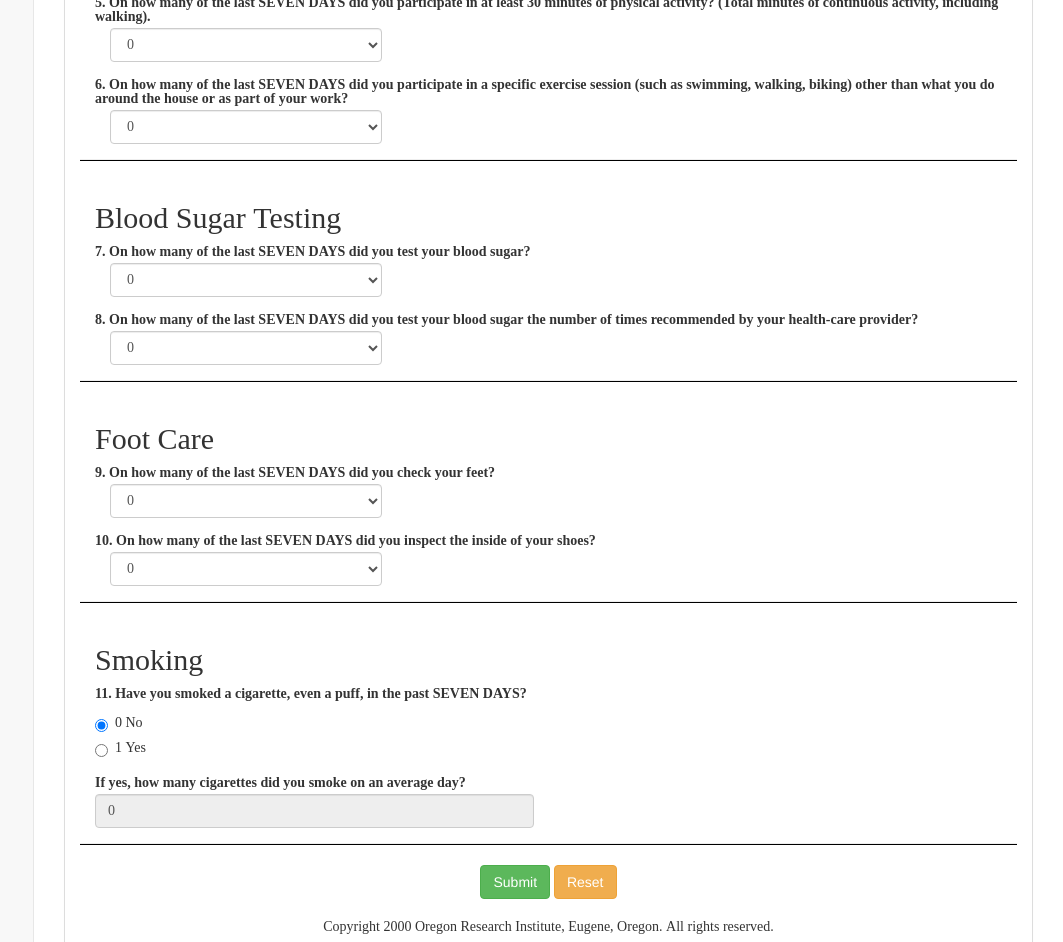
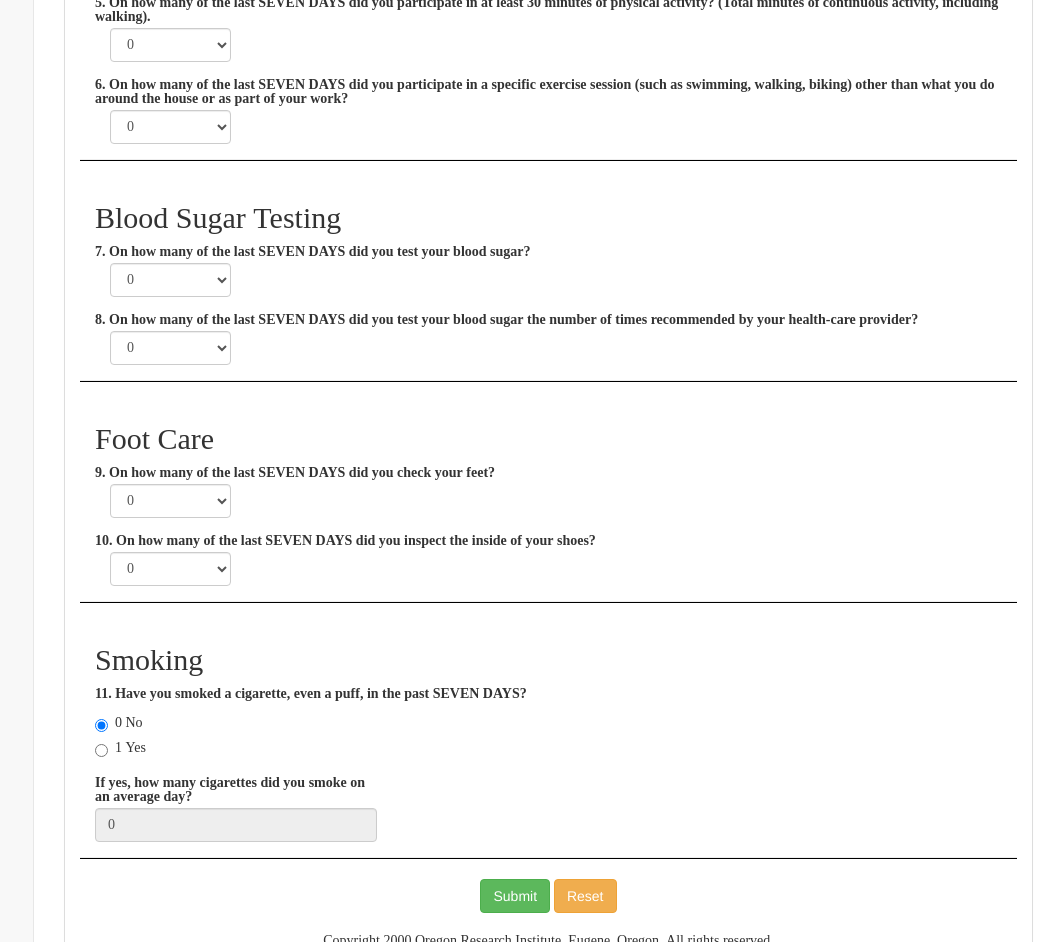
Before and after one commit to junaidrao21/bsmat, a website: page pages/sdsca.html in a window 1280 px wide. Shown: the part 698-1640 px from the top of the page, without its empty margins (217-1280 px from the left). Drawn offline with Linux system fonts and the light colour scheme.

Commit message:
sdsca: changed column values

```diff
--- a/pages/sdsca.html
+++ b/pages/sdsca.html
@@ -116,7 +116,7 @@
                                             <div class="form-group">
                                                 <label>1. How many of the last SEVEN DAYS have you followed a healthful eating plan? </label>
 												<br/>
-												<div class="form-group col-lg-4">
+												<div class="form-group col-lg-2">
 												    <select class="form-control" name="sdsca1">
 												        <option>0</option>
 												        <option>1</option>
@@ -174,7 +174,7 @@
                                             <div class="form-group">
                                                 <label>2. On average, over the past month, how many DAYS PER WEEK have you followed your eating plan? </label>
 												<br/>
-												<div class="form-group col-lg-4">
+												<div class="form-group col-lg-2">
 												    <select class="form-control" name="sdsca2">
 												        <option>0</option>
 												        <option>1</option>
@@ -232,7 +232,7 @@
                                             <div class="form-group">
                                                 <label>3. On how many of the last SEVEN DAYS did you eat five or more servings of fruits and vegetables? </label>
 												<br/>
-												<div class="form-group col-lg-4">
+												<div class="form-group col-lg-2">
 												    <select class="form-control" name="sdsca3">
 												        <option>0</option>
 												        <option>1</option>
@@ -290,7 +290,7 @@
                                             <div class="form-group">
                                                 <label>4. On how many of the last SEVEN DAYS did you eat high-fat foods, such as red meat or full-fat dairy products? </label>
 												<br/>
-												<div class="form-group col-lg-4">
+												<div class="form-group col-lg-2">
 												    <select class="form-control" name="sdsca4">
 												        <option>0</option>
 												        <option>1</option>
@@ -351,7 +351,7 @@
                                                 <label>5. On how many of the last SEVEN DAYS did you participate in at least 30 minutes of
 												physical activity? (Total minutes of continuous activity, including walking). </label>
 												<br/>
-												<div class="form-group col-lg-4">
+												<div class="form-group col-lg-2">
 												    <select class="form-control" name="sdsca5">
 												        <option>0</option>
 												        <option>1</option>
@@ -410,7 +410,7 @@
                                                 <label>6. On how many of the last SEVEN DAYS did you participate in a specific exercise session
 												(such as swimming, walking, biking) other than what you do around the house or as part of your work? </label>
 												<br/>
-												<div class="form-group col-lg-4">
+												<div class="form-group col-lg-2">
 												    <select class="form-control" name="sdsca6">
 												        <option>0</option>
 												        <option>1</option>
@@ -470,7 +470,7 @@
                                             <div class="form-group">
                                                 <label>7. On how many of the last SEVEN DAYS did you test your blood sugar? </label>
 												<br/>
-												<div class="form-group col-lg-4">
+												<div class="form-group col-lg-2">
 												    <select class="form-control" name="sdsca7">
 												        <option>0</option>
 												        <option>1</option>
@@ -529,7 +529,7 @@
                                                 <label>8. On how many of the last SEVEN DAYS did you test your blood sugar the number of times
 												recommended by your health-care provider? </label>
 												<br/>
-												<div class="form-group col-lg-4">
+												<div class="form-group col-lg-2">
 												    <select class="form-control" name="sdsca8">
 												        <option>0</option>
 												        <option>1</option>
@@ -589,7 +589,7 @@
                                             <div class="form-group">
                                                 <label>9. On how many of the last SEVEN DAYS did you check your feet? </label>
 												<br/>
-												<div class="form-group col-lg-4">
+												<div class="form-group col-lg-2">
 												    <select class="form-control" name="sdsca9">
 												        <option>0</option>
 												        <option>1</option>
@@ -647,7 +647,7 @@
                                             <div class="form-group">
                                                 <label>10. On how many of the last SEVEN DAYS did you inspect the inside of your shoes? </label>
 												<br/>
-												<div class="form-group col-lg-4">
+												<div class="form-group col-lg-2">
 												    <select class="form-control" name="sdsca10">
 												        <option>0</option>
 												        <option>1</option>
@@ -718,7 +718,7 @@
 												</div>
                                             </div>
                                         </div>
-                                        <div class="fa col-lg-6">
+                                        <div class="fa col-lg-4">
                                             <div class="form-group">
 												<label>If yes, how many cigarettes did you smoke on an average day? </label>
                                                 <input class="form-control" name="sdsca12" id="smokingInput" type="text" value="0" disabled>
```
